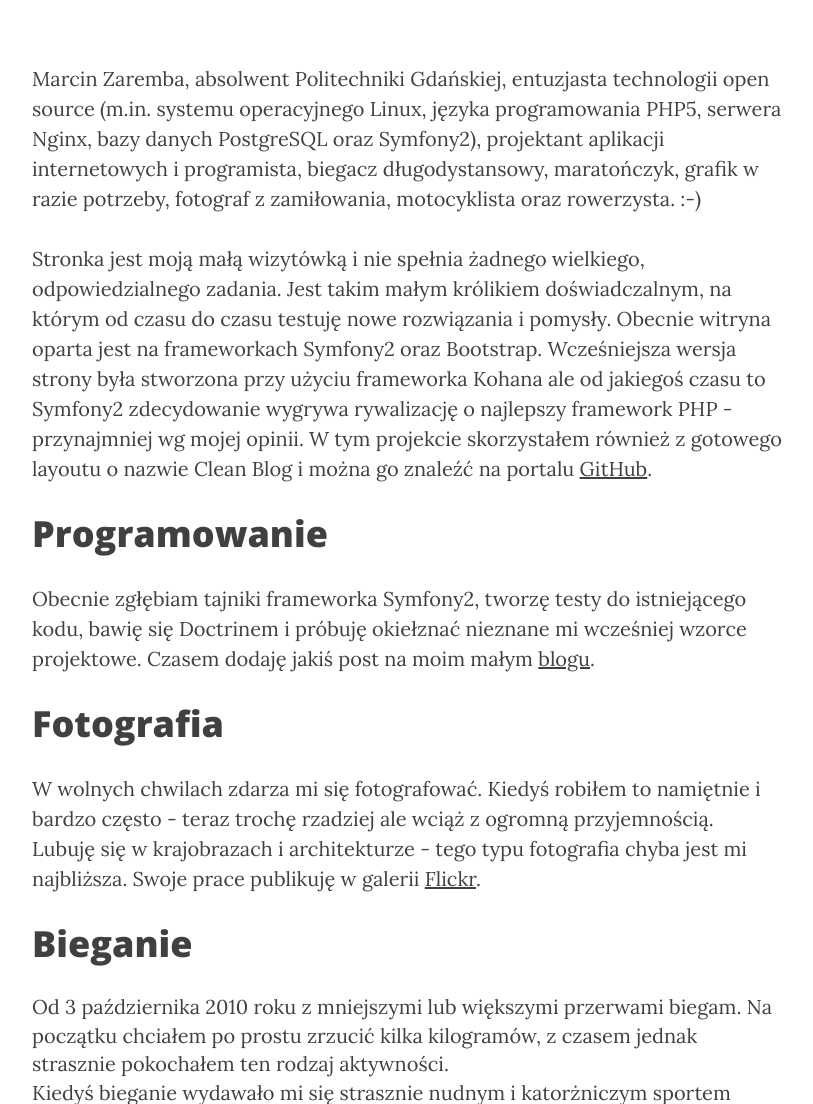
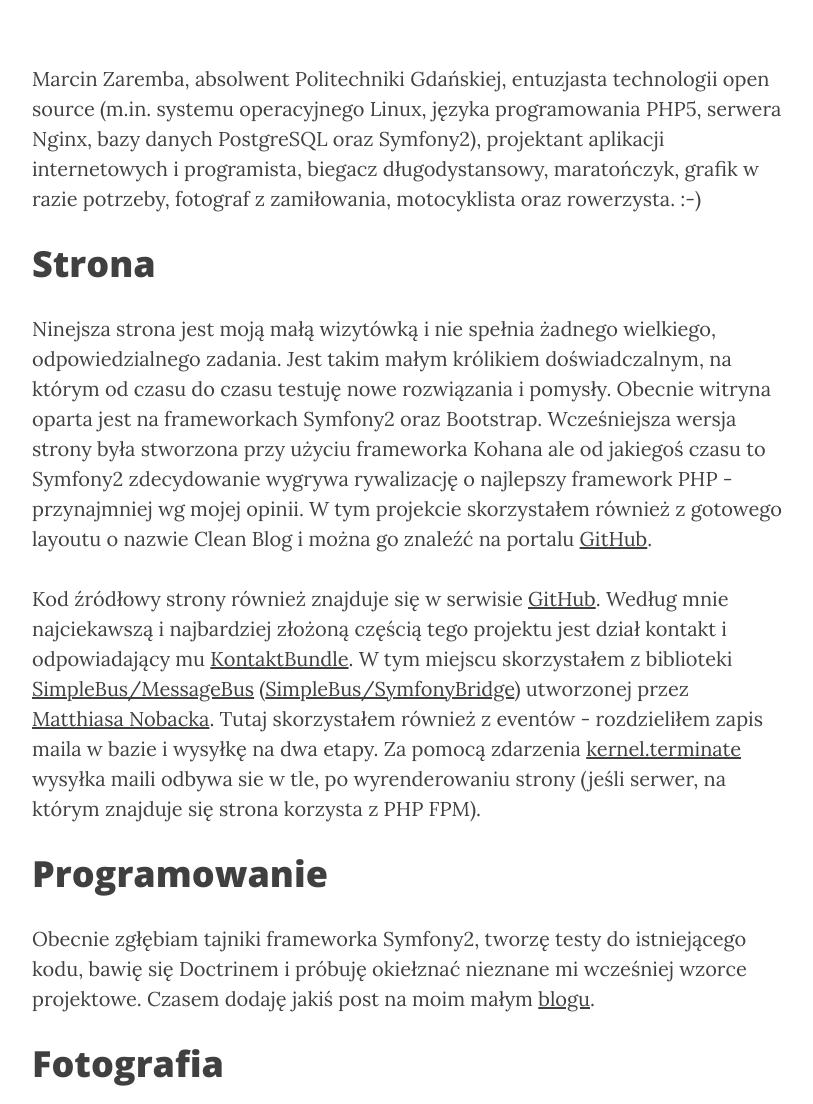
Before and after one commit to m4rc1no5/marceen, a Symfony app: template src/AppBundle/Resources/views/Start/index.html.twig in a window 1280 px wide. Shown: the part 464-1568 px from the top of the page, without its empty margins (233-1046 px from the left). Run offline with Twig, Linux system fonts and the light colour scheme; the template is opened without the code that fills it, so the values that code supplies are empty; some libraries are stand-ins or nearby versions.

Commit message:
Improve start page

```diff
--- a/src/AppBundle/Resources/views/Start/index.html.twig
+++ b/src/AppBundle/Resources/views/Start/index.html.twig
@@ -11,8 +11,9 @@
         długodystansowy, maratończyk,
         grafik w razie potrzeby, fotograf z zamiłowania, motocyklista oraz rowerzysta. :-)
     </p>
+    <h1>Strona</h1>
     <p>
-        Stronka jest moją małą wizytówką i nie spełnia żadnego wielkiego, odpowiedzialnego zadania.
+        Ninejsza strona jest moją małą wizytówką i nie spełnia żadnego wielkiego, odpowiedzialnego zadania.
         Jest takim małym królikiem doświadczalnym, na którym od czasu do czasu testuję nowe rozwiązania i pomysły.
         Obecnie witryna oparta jest na frameworkach Symfony2 oraz Bootstrap.
         Wcześniejsza wersja strony była stworzona przy użyciu frameworka Kohana ale od jakiegoś czasu to Symfony2
@@ -20,6 +21,19 @@
         o najlepszy framework PHP - przynajmniej wg mojej opinii.
         W tym projekcie skorzystałem również z gotowego layoutu o nazwie Clean Blog i można go znaleźć na portalu
         <a href="https://github.com/IronSummitMedia/startbootstrap-clean-blog" target="_blank">GitHub</a>.
+    </p>
+    <p>
+        Kod źródłowy strony również znajduje się w serwisie <a href="https://github.com/m4rc1no5/marceen"
+                                                               target="_blank">GitHub</a>.
+        Według mnie najciekawszą i najbardziej złożoną częścią tego projektu jest dział kontakt i odpowiadający mu
+        <a href="https://github.com/m4rc1no5/marceen/tree/master/src/Marceen/KontaktBundle" target="_blank">KontaktBundle</a>.
+        W tym miejscu skorzystałem z biblioteki <a href="https://github.com/SimpleBus/MessageBus" target="_blank">SimpleBus/MessageBus</a>
+        (<a href="https://github.com/SimpleBus/SymfonyBridge" target="_blank">SimpleBus/SymfonyBridge</a>) utworzonej
+        przez <a href="http://php-and-symfony.matthiasnoback.nl/" target="_blank">Matthiasa Nobacka</a>. Tutaj
+        skorzystałem również z eventów - rozdzieliłem zapis maila w bazie i wysyłkę na dwa etapy. Za pomocą zdarzenia
+        <a href="http://symfony.com/doc/current/components/http_kernel/introduction.html#the-kernel-terminate-event"
+           target="_blank">kernel.terminate</a> wysyłka maili odbywa sie w tle, po wyrenderowaniu strony (jeśli serwer,
+        na którym znajduje się strona korzysta z PHP FPM).
     </p>
     <h1>Programowanie</h1>
     <p>
```
